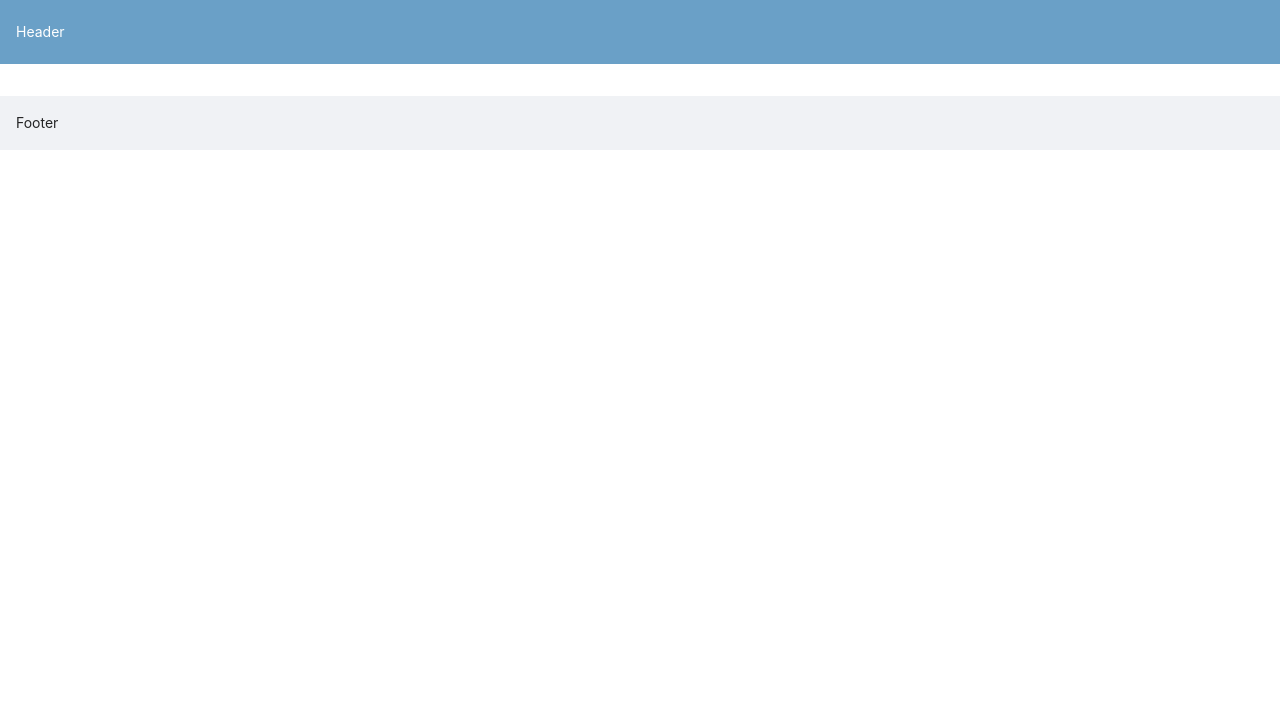
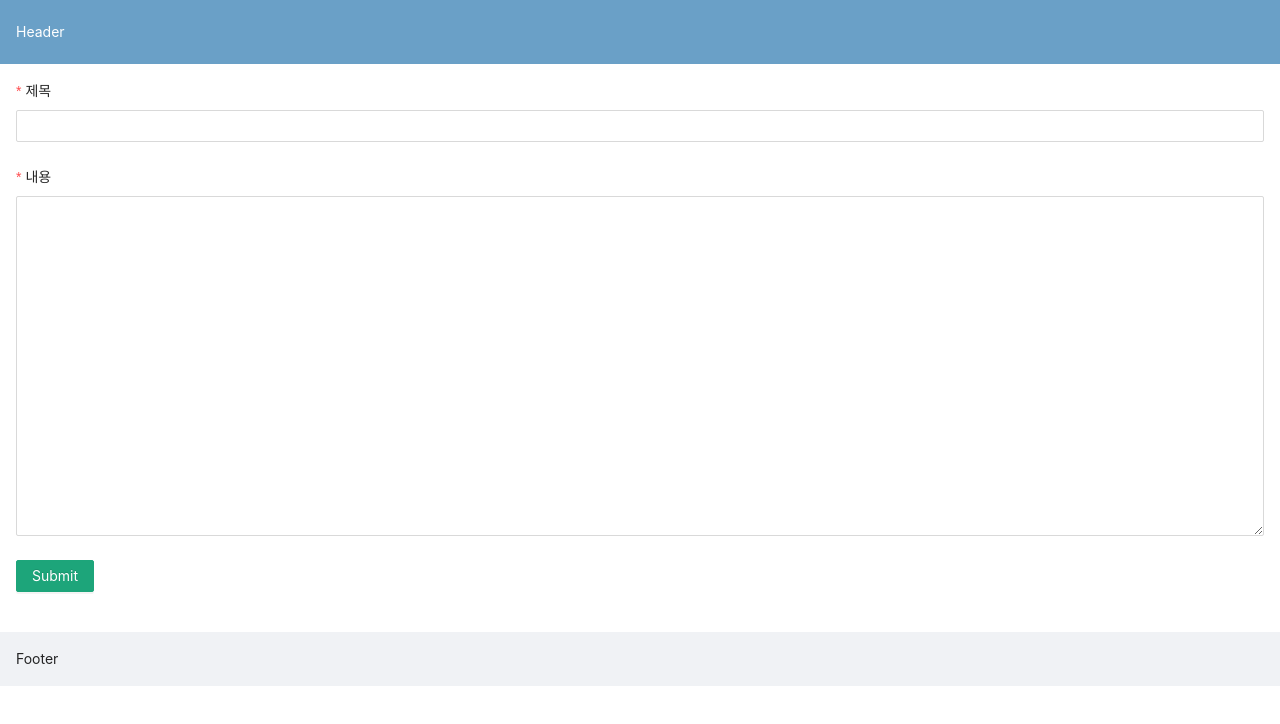
Before and after one commit to eastflag/react-board-ant, a React (Create React App) app: page /board-register in a window 1280 px wide. Shown: the top 724 px of the page. Built offline with nearby package versions, Linux system fonts and the light colour scheme.

Commit message:
게시판 등록 - ant 적용

```diff
--- a/src/pages/board-register/BoardRegister.tsx
+++ b/src/pages/board-register/BoardRegister.tsx
@@ -1,40 +1,58 @@
-import React, {useState} from 'react';
+import React from 'react';
 import axios from 'axios';
 import {Board} from "../../dto/Board";
+import {Button, Form, Input, message} from "antd";
 
 const BoardRegister: React.FC = (props: any) => {
-  const [validated, setValidated] = useState(false);
+  const [form] = Form.useForm();
 
-  const handleSubmit = (event: any) => {
-    event.preventDefault();
-    event.stopPropagation();
+  const handleSubmit = (values: any) => {
+    console.log(values);
 
-    const form = event.currentTarget;
-    if (!form.checkValidity()) {
-      setValidated(false);
-      return;
-    }
-
-    setValidated(true);
-    // Form.Grou의 controlid는 control의 id를 생성 => form[id] => control 노드 로 접근
-    console.log(form.titleInput.value);
-    const board = {
-      title: form.titleInput.value,
-      content: form.contentText.value
-    }
-    addBoard(board);
+    addBoard(values);
   };
 
   const addBoard = async (board: Board) => {
     const res = await axios.post('/api/board', board);
     console.log(res);
 
-    props.history.push('/');
+    if (res.status >= 200 && res.status < 300) {
+      message.success('This is a success message');
+      props.history.push('/');
+    } else {
+      message.error('error happened.')
+    }
   }
 
   return (
     <>
-
+      <Form
+        name="boardForm"
+        layout="vertical"
+        form={form}
+        requiredMark={true}
+        onFinish={handleSubmit}
+      >
+        <Form.Item label="제목" name="title" rules={[
+          {
+            required: true,
+            message: '제목을 입력하세요',
+          }
+        ]}>
+          <Input />
+        </Form.Item>
+        <Form.Item label="내용" name="content" rules={[
+          {
+            required: true,
+            message: '내용을 입력하세요',
+          }
+        ]}>
+          <Input.TextArea rows={15} />
+        </Form.Item>
+        <Form.Item>
+          <Button type="primary" htmlType="submit">Submit</Button>
+        </Form.Item>
+      </Form>
     </>
   );
 };
```
